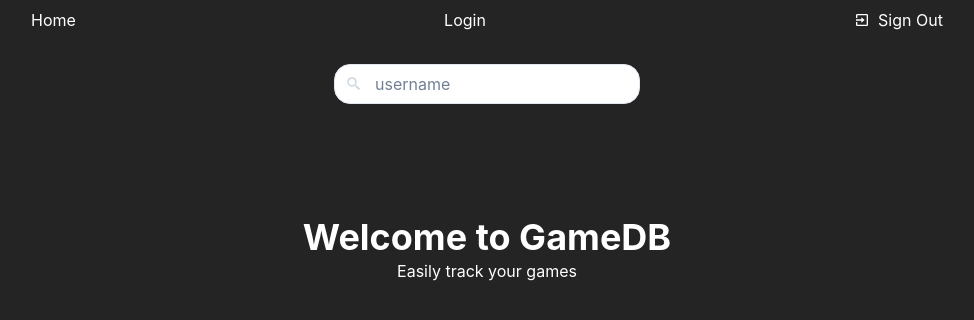
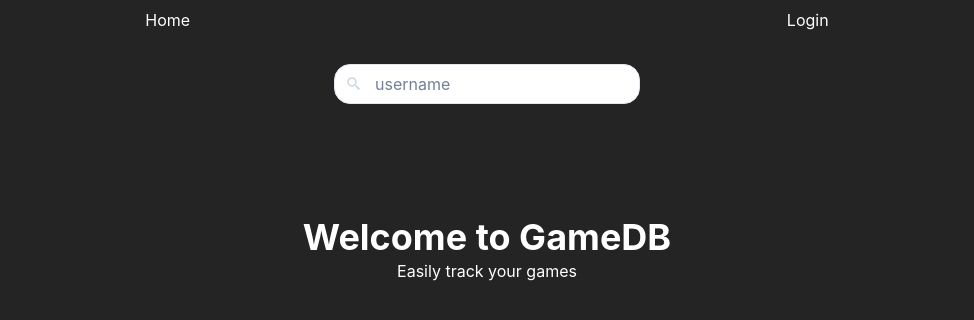
Before and after one commit to HazyVT/gamelist, a React (Vite) app: page / in a window 1280 px wide. Shown: the top 320 px of the page, without its empty margins (153-1127 px from the left). Built offline with nearby package versions, Linux system fonts and the light colour scheme.

Commit message:
Update Navbar.jsx
- Hide Sign out button when not logged in

```diff
--- a/src/Navbar.jsx
+++ b/src/Navbar.jsx
@@ -39,7 +39,7 @@ export default function Navbar({session}) {
       <Box display={'flex'} justifyContent={'space-around'} alignItems={'center'} paddingTop={2}>
         <Link to={'/'} className='home'>{'Home'}</Link>
         <Link className={'pfp'} to={session ? '/account' : '/auth'}>{session ? <Image w={12} borderRadius={50} src={pfp}/> : 'Login'}</Link>
-        <Box className="signout" display='flex' alignItems={'center'}>
+        <Box className="signout" display={session ? 'flex' : 'none'} alignItems={'center'}>
           <Icon as={BiExit} marginRight={2}/><Link onClick={signOut}>Sign Out</Link>
         </Box>
       </Box>
```
